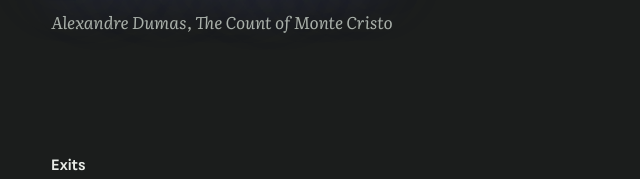
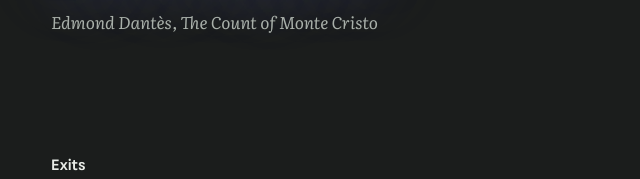
Before and after one commit to capnknives/richardelliot.dev, a plain HTML site: page words.html in a window 1280 px wide. Shown: the part 2784-2963 px from the top of the page, 13-653 px from the left. Drawn offline with Linux system fonts and the light colour scheme.

Commit message:
Credit the Monte Cristo line to Edmond Dantès
Co-Authored-By: Claude Fable 5.2 <noreply@anthropic.com>
Claude-Session: https://claude.ai/code/session_01KnFn2hiUj7G2sRiQQmAuBQ

```diff
--- a/assets/box.js
+++ b/assets/box.js
@@ -278,7 +278,7 @@
       ],
       [
           "He who has felt the deepest grief is best able to experience supreme happiness.",
-          "Alexandre Dumas, The Count of Monte Cristo"
+          "Edmond Dant\u00e8s, The Count of Monte Cristo"
       ],
       [
           "For all have sinned, and come short of the glory of God.",
--- a/words.html
+++ b/words.html
@@ -98,7 +98,7 @@
         </li>
         <li>
           <blockquote>He who has felt the deepest grief is best able to experience supreme happiness.</blockquote>
-          <p class="by">Alexandre Dumas, The Count of Monte Cristo</p>
+          <p class="by">Edmond Dantès, The Count of Monte Cristo</p>
         </li>
         <li>
           <blockquote>For all have sinned, and come short of the glory of God.</blockquote>
```
